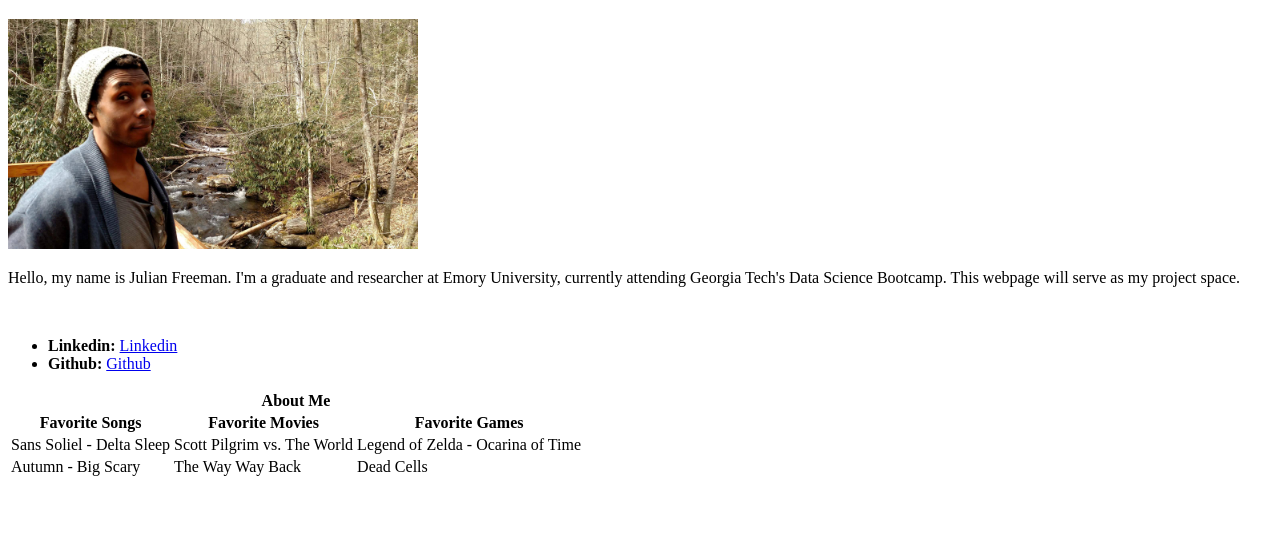
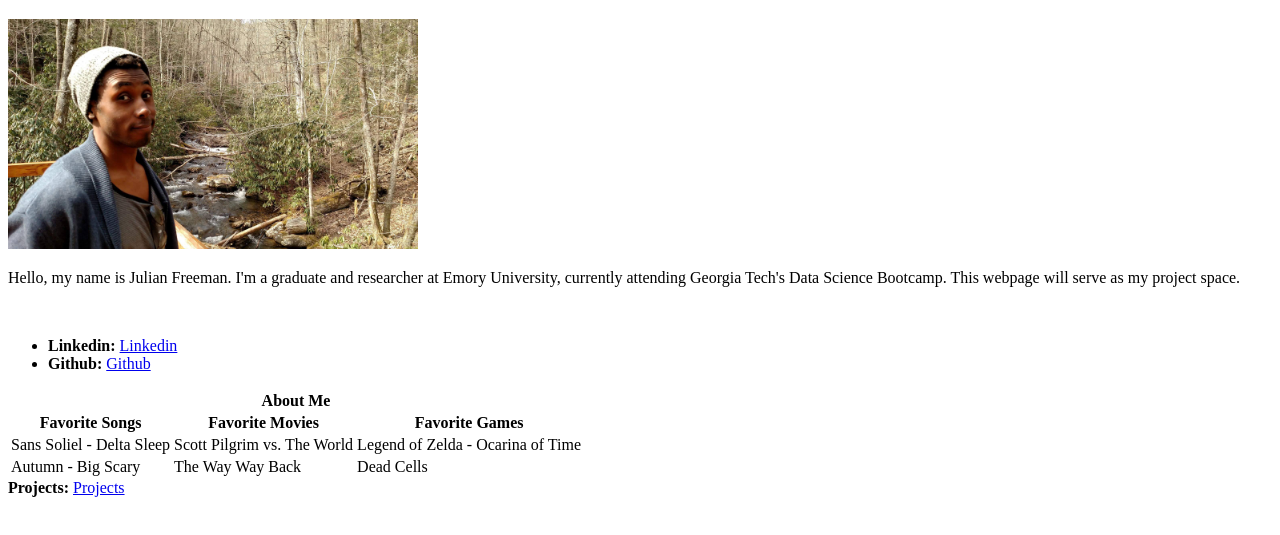
Before and after one commit to jofreeman1014/jofreeman1014.github.io, a plain HTML site: page index.html in a window 1280 px wide. Shown: the part 61-596 px from the top of the page. Drawn offline with Linux system fonts and the light colour scheme.

Commit message:
Update index.html

```diff
--- a/index.html
+++ b/index.html
@@ -43,6 +43,7 @@
     </tbody>
   </table>
 
+  <strong>Projects: </strong><a href="projects/projects.html">Projects</a>
 </body>
 
 </html>
```
